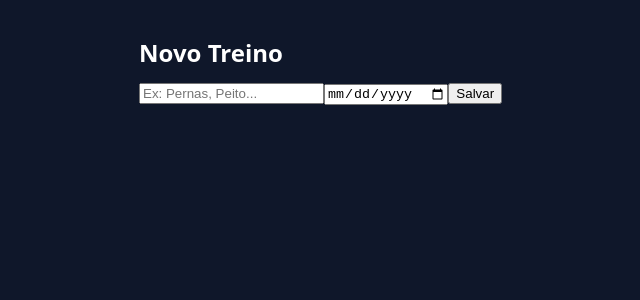
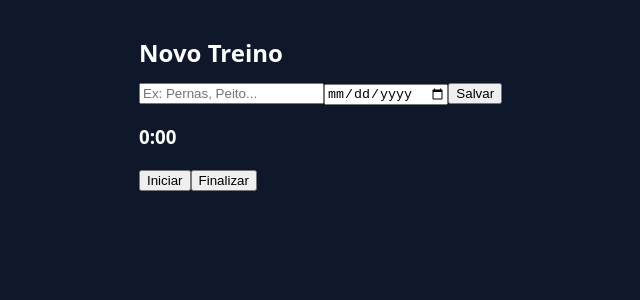
Before and after one commit to glacykm11/workout-tracker-react, a React (Vite) app: page / in a window 1280 px wide. Shown: the top 300 px of the page, without its empty margins (286-926 px from the left). Built offline with nearby package versions, Linux system fonts and the light colour scheme.

Commit message:
Add workout timer

```diff
--- /dev/null
+++ b/src/components/Timer.tsx
@@ -0,0 +1,52 @@
+import { useEffect, useRef, useState } from "react";
+
+export default function Timer({
+  onFinish,
+}: {
+  onFinish: (seconds: number) => void;
+}) {
+  const [seconds, setSeconds] = useState(0);
+  const [running, setRunning] = useState(false);
+  const intervalRef = useRef<number | null>(null);
+
+  useEffect(() => {
+    if (running) {
+      intervalRef.current = window.setInterval(() => {
+        setSeconds((s) => s + 1);
+      }, 1000);
+    } else if (intervalRef.current) {
+      clearInterval(intervalRef.current);
+    }
+
+    return () => {
+      if (intervalRef.current) clearInterval(intervalRef.current);
+    };
+  }, [running]);
+
+  return (
+    <div>
+      <h3>
+        {Math.floor(seconds / 60)}:{String(seconds % 60).padStart(2, "0")}
+      </h3>
+
+      {!running ? (
+        <button onClick={() => setRunning(true)}>Iniciar</button>
+      ) : (
+        <button onClick={() => setRunning(false)}>Pausar</button>
+      )}
+
+      <button
+        onClick={() => {
+          setRunning(false);
+          if (intervalRef.current) clearInterval(intervalRef.current);
+
+          onFinish(seconds);
+
+          setSeconds(0);
+        }}
+      >
+        Finalizar
+      </button>
+    </div>
+  );
+}
--- a/src/pages/AddWorkout.tsx
+++ b/src/pages/AddWorkout.tsx
@@ -1,16 +1,19 @@
 import { useState } from "react";
 import type { Workout } from "../types/workout";
+import Timer from "../components/Timer";
 
 export default function AddWorkout() {
   const [name, setName] = useState("");
   const [date, setDate] = useState("");
+  const [duration, setDuration] = useState(0);
+
 
   function handleSave() {
     const workout: Workout = {
       id: crypto.randomUUID(),
       name,
       date,
-      duration: 0
+      duration: duration
     };
 
     console.log("Novo treino:", workout);
@@ -34,6 +37,8 @@ export default function AddWorkout() {
       />
 
       <button onClick={handleSave}>Salvar</button>
+
+      <Timer onFinish={setDuration} />
     </div>
   );
 }
```
